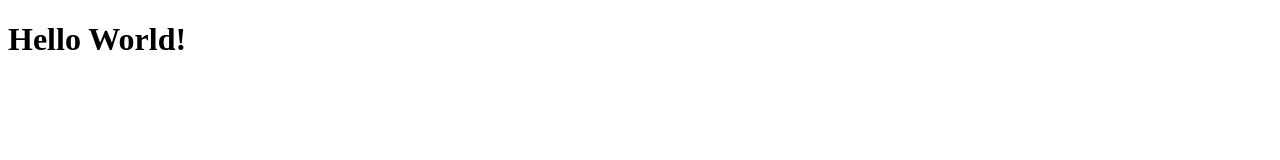
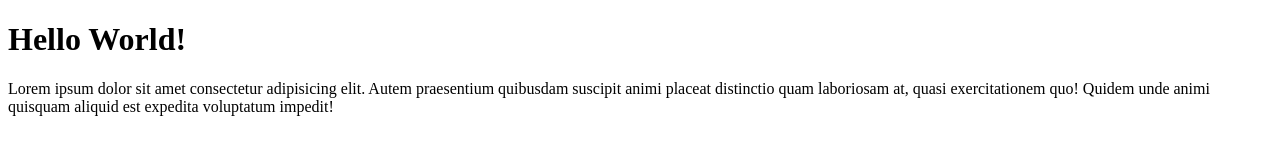
Before and after one commit to alfitranurr/ramd-git-test, a plain HTML site: page index.html in a window 1280 px wide. Drawn offline with Linux system fonts and the light colour scheme.

Commit message:
Tambah paragraf

```diff
--- a/index.html
+++ b/index.html
@@ -7,5 +7,7 @@
 </head>
 <body>
     <h1>Hello World!</h1>
+    <p>Lorem ipsum dolor sit amet consectetur adipisicing elit. Autem praesentium quibusdam suscipit animi placeat distinctio
+        quam laboriosam at, quasi exercitationem quo! Quidem unde animi quisquam aliquid est expedita voluptatum impedit!</p>
 </body>
 </html>
```
